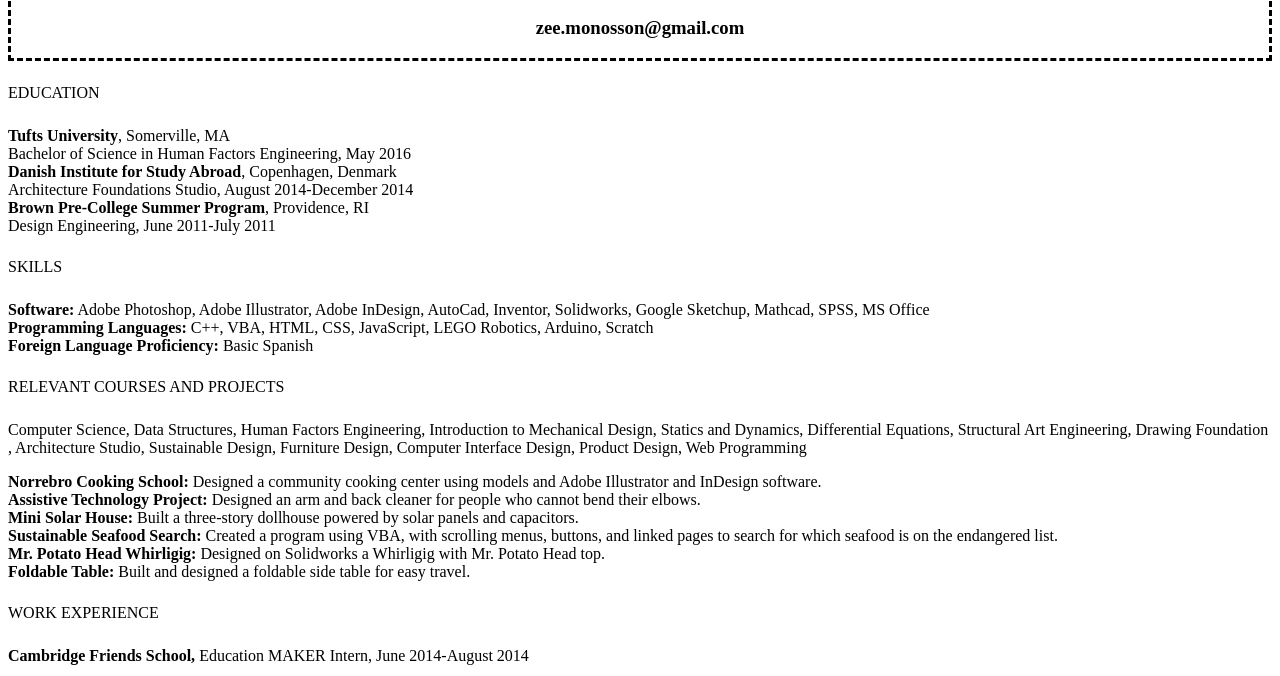
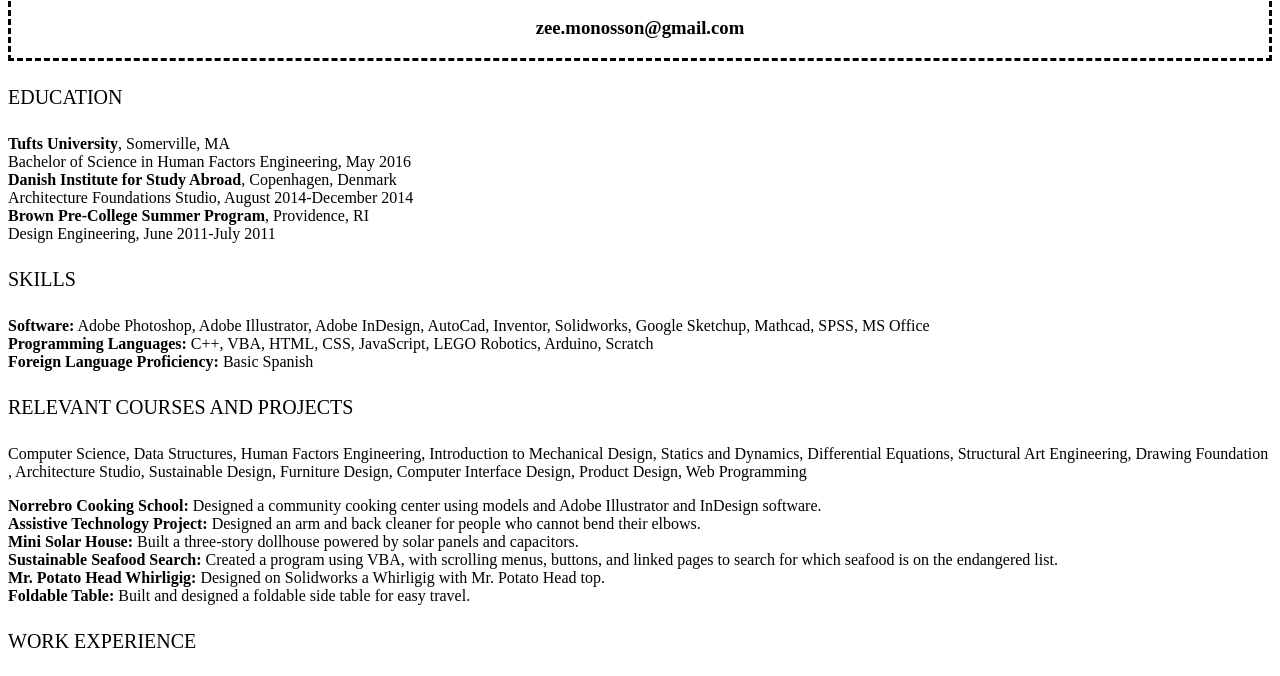
Before and after one commit to zmonosson/zmonosson.github.io, a plain HTML site: page resume.html in a window 1280 px wide. Shown: the part 61-737 px from the top of the page. Drawn offline with Linux system fonts and the light colour scheme.

Commit message:
style for resume

```diff
--- a/resumestyle.css
+++ b/resumestyle.css
@@ -5,14 +5,10 @@
 }
 
 section{
-	font-size:18;
+	font-size:20px;
 	line-height:200%;
 }
 
-
-content{
-	left: 20px;
-}
 
 ul{
 	list-style-type:circle;
```
